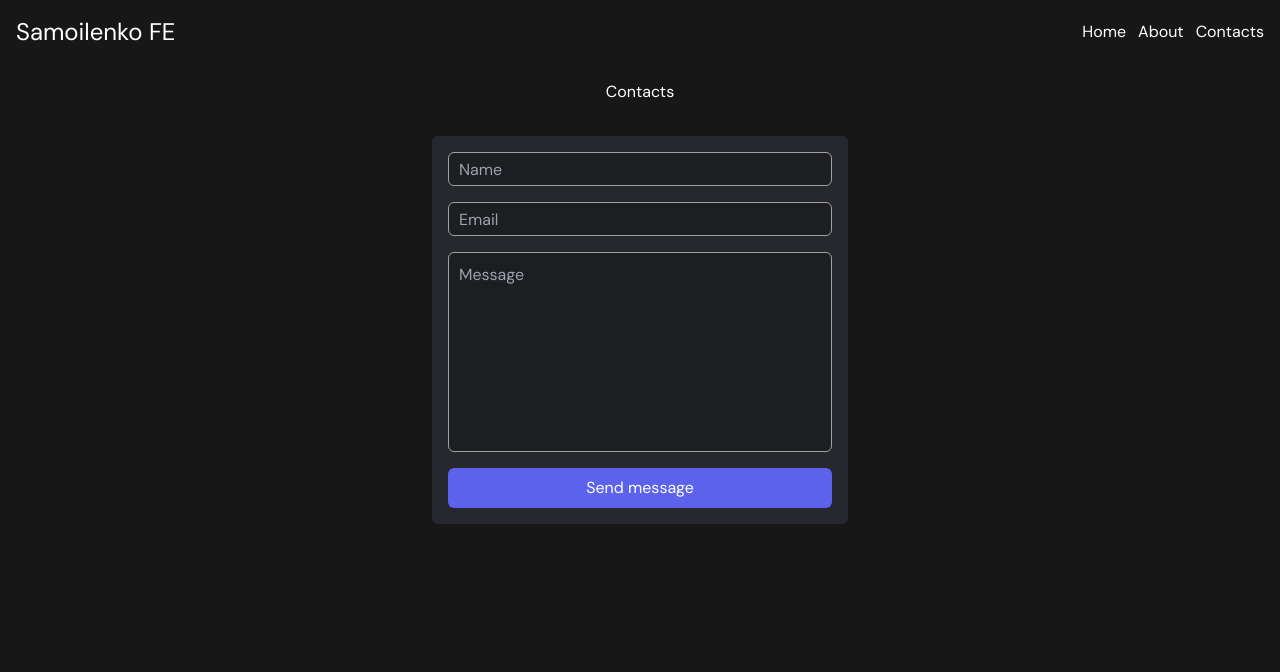
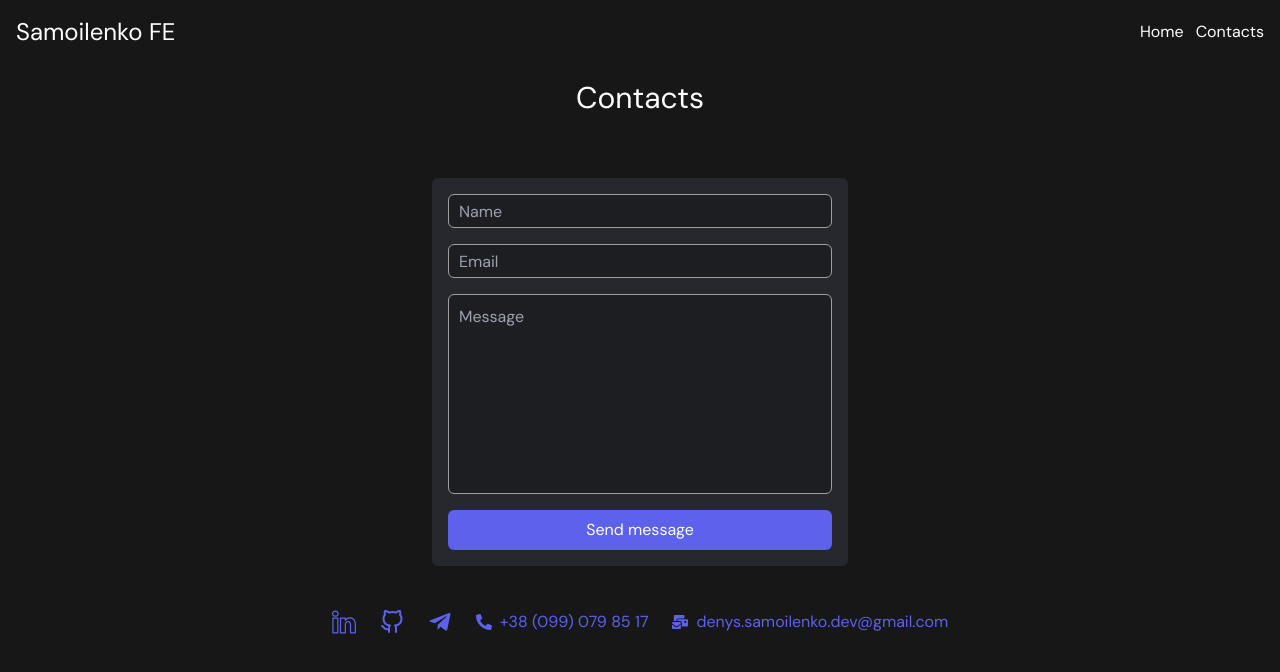
Before and after one commit to Denys14Samoilenko/portfolio, a Next.js app: page /contacts in a window 1280 px wide. Shown: the top 672 px of the page. Built offline with nearby package versions, Linux system fonts and the light colour scheme.

Commit message:
feat add contacts, skills and animations

```diff
--- a/app/about/page.tsx
+++ /dev/null
@@ -1,37 +0,0 @@
-'use client';
-import { motion } from 'framer-motion';
-const About = () => {
-	return (
-		<main className="flex flex-col items-center p-4 overflow-hidden">
-			<div className="flex flex-col gap-8 pb-10 md:pb-[20px] ">
-				<motion.p initial={{ y: -300 }} animate={{ y: 0 }}>
-					I am highly enthusiastic about the Full-stack Developer position
-					within your esteemed company. In today`s digital landscape, the role
-					of a Full-stack developer is indispensable, as virtually every
-					application and website undergoes modernization and digitization. The
-					prospect of breaking away from conventional norms and crafting
-					innovative solutions truly excites me. Thus, I am keen to join your
-					dynamic development team, confident that my skill set will contribute
-					significantly to the company`s project successes. My technical
-					proficiencies encompass a wide array of technologies, including:
-					Working with HTML, CSS, SCSS, JS, TS, React, NodeJS, Express .More
-					than 500 hours of coding. Solving more than 200 algorithmic problems
-					Carrying out more than 170 development tasks such as websites,
-					functions and web applications on React using RESTful API and with
-					Backend, NodeJS with Express, DB on SQL. I have theoretical knowledge
-					in the field of Manual QA, and experience in compiling bug reports.
-					Additionally, my previous role as a sales manager has equipped me with
-					excellent communication skills, an invaluable asset for effective
-					collaboration within a team. For a more comprehensive overview of my
-					qualifications, please refer to my attached CV. Thank you for
-					considering my application. I am eager to undertake any test task and
-					welcome the opportunity for an interview, where we can delve into
-					further details and I can showcase my development skills. Wishing you
-					a productive day ahead!
-				</motion.p>
-			</div>
-		</main>
-	);
-};
-
-export default About;
--- a/app/contacts/page.tsx
+++ b/app/contacts/page.tsx
@@ -2,6 +2,39 @@
 import { motion } from 'framer-motion';
 import { FieldValues, SubmitHandler, useForm } from 'react-hook-form';
 import emailjs from '@emailjs/browser';
+import Title from '@/components/Title';
+import Link from 'next/link';
+import { SlSocialLinkedin } from 'react-icons/sl';
+import { FiGithub } from 'react-icons/fi';
+import { FaTelegramPlane, FaPhoneAlt, FaMailBulk } from 'react-icons/fa';
+import { Bounce, ToastContainer, toast } from 'react-toastify';
+import 'react-toastify/dist/ReactToastify.css';
+
+const successToast = (msg: string) =>
+	toast.success(msg, {
+		position: 'top-right',
+		autoClose: 4000,
+		hideProgressBar: false,
+		closeOnClick: true,
+		pauseOnHover: true,
+		draggable: true,
+		progress: undefined,
+		theme: 'dark',
+		transition: Bounce,
+	});
+
+const erroroToast = (msg: string) =>
+	toast.error(msg, {
+		position: 'top-right',
+		autoClose: 4000,
+		hideProgressBar: false,
+		closeOnClick: true,
+		pauseOnHover: true,
+		draggable: true,
+		progress: undefined,
+		theme: 'dark',
+		transition: Bounce,
+	});
 
 const Contacts = () => {
 	const {
@@ -21,26 +54,20 @@ const Contacts = () => {
 			);
 
 			if (response.status === 200) {
+				successToast('Your message sent, thank you!');
 				reset();
-				console.log('Email sent successfully');
-			} else {
-				console.error('Failed to send email');
 			}
 		} catch (error) {
-			console.error('Error sending email:', error);
+			erroroToast(
+				'An error has occurred, please try again later or use my contacts!'
+			);
 		}
 	};
 
 	return (
-		<main className="flex flex-col items-center p-4 overflow-hidden">
-			<div className="flex flex-col gap-8 pb-10 md:pb-[20px] w-1/2 md:w-1/3">
-				<motion.h1
-					initial={{ y: -300 }}
-					animate={{ y: 0 }}
-					className="text-center"
-				>
-					Contacts
-				</motion.h1>
+		<main className="flex flex-col items-center p-4 overflow-hidden gap-6">
+			<div className="flex flex-col text-center gap-8 pb-10 md:pb-[20px] w-1/2 md:w-1/3">
+				<Title msg="Contacts" />
 				<motion.form
 					initial={{ opacity: 0, scale: 0.5 }}
 					animate={{ opacity: 1, scale: 1 }}
@@ -105,6 +132,42 @@ const Contacts = () => {
 					</button>
 				</motion.form>
 			</div>
+			<motion.div
+				className="flex gap-6 items-center"
+				initial={{ opacity: 0, scale: 0.5 }}
+				animate={{ opacity: 1, scale: 1 }}
+				transition={{ duration: 0.5 }}
+			>
+				<Link
+					href="https://www.linkedin.com/in/denys-samoilenko-4a3664119/"
+					target="_blank"
+				>
+					<SlSocialLinkedin className="text-[#5C62EC] text-2xl hover:text-white duration-500" />
+				</Link>
+				<Link href="https://github.com/Denys14Samoilenko" target="_blank">
+					<FiGithub className="text-[#5C62EC] text-2xl hover:text-white duration-500" />
+				</Link>
+				<Link href="https://t.me/samoilenko14" target="_blank">
+					<FaTelegramPlane className="text-[#5C62EC] text-2xl hover:text-white duration-500" />
+				</Link>
+				<Link
+					href="tel:+380990798517"
+					target="_blank"
+					className="flex items-center gap-2 text-[#5C62EC] text-base hover:text-white duration-500"
+				>
+					<FaPhoneAlt />
+					<span>+38 (099) 079 85 17</span>
+				</Link>
+				<Link
+					href="mailto:denys.samoilenko.dev@gmail.com"
+					target="_blank"
+					className="flex items-center gap-2 text-[#5C62EC] text-base hover:text-white duration-500"
+				>
+					<FaMailBulk />
+					<span>denys.samoilenko.dev@gmail.com</span>
+				</Link>
+			</motion.div>
+			<ToastContainer />
 		</main>
 	);
 };
--- a/app/page.tsx
+++ b/app/page.tsx
@@ -1,13 +1,16 @@
 import Card from '@/components/Card';
 import Hero from '@/components/Hero';
 import Projects from '@/components/Projects';
+import Skills from '@/components/Skills';
+import 'react-toastify/dist/ReactToastify.css';
 
 const Home = async () => {
 	return (
 		<main className="flex flex-col items-center p-4 overflow-hidden">
-			<div className="flex flex-col gap-8 pb-10 md:pb-[20px] ">
-				<Hero  />
+			<div className="flex flex-col items-center gap-8 pb-10 md:pb-[20px] ">
+				<Hero />
 				<Card />
+				<Skills />
 			</div>
 			<Projects />
 		</main>
--- a/components/Card.tsx
+++ b/components/Card.tsx
@@ -1,13 +1,13 @@
 'use client';
 import Image from 'next/image';
-import Link from 'next/link';
 import { motion } from 'framer-motion';
+import Title from './Title';
 
 const Card = () => {
 	return (
 		<>
 			<motion.section
-				className="flex flex-col md:flex-row gap-5 items-center bg-[#1C1E22]
+				className="flex flex-col  md:flex-row gap-5 items-center bg-[#1C1E22]
       p-8 rounded-xl max-w-[800px] hover:shadow-md hover:shadow-[#5C62EC] transition-shadow duration-500 overflow-hidden"
 				initial={{ opacity: 0 }}
 				animate={{ opacity: 1 }}
@@ -33,7 +33,7 @@ const Card = () => {
 					animate={{ x: 0, opacity: 1 }}
 					transition={{ delay: 0.6 }}
 				>
-					<h2 className="text-3xl">About me</h2>
+					<Title msg="About me" />
 					<p>
 						After experimenting with various programming languages, I made the
 						decision to specialize in Front-end development. I appreciate the
@@ -43,25 +43,8 @@ const Card = () => {
 						experiences. I am highly organized, punctual, and a responsible
 						individual.
 					</p>
-					<Link
-						href="/about"
-						className="flex gap-2 items-center bg-[#5C62EC] px-3 py-2 rounded-md hover:bg-white hover:text-[#5C62EC] hover:border-[#5C62EC] transition-colors duration-500 after:content-['→']"
-					>
-						More about me
-					</Link>
 				</motion.div>
 			</motion.section>
-
-			{/* <span
-				className="absolute bottom-5 animate-bounce left-1/2 text-3xl hidden lg:block mx-auto cursor-pointer"
-				onClick={() => {
-					window.scrollTo({
-						top: window.innerHeight + 75,
-					});
-				}}
-			>
-				&#8595;
-			</span> */}
 		</>
 	);
 };
--- a/components/Nav.tsx
+++ b/components/Nav.tsx
@@ -1,6 +1,6 @@
 import Link from 'next/link';
 
-const navLinks: string[] = ['home', 'about', 'contacts'];
+const navLinks: string[] = ['home', 'contacts'];
 
 const Nav = () => {
 	return (
--- a/components/Projects.tsx
+++ b/components/Projects.tsx
@@ -4,6 +4,7 @@ import { Entry } from 'contentful';
 
 import Link from 'next/link';
 import Project from './Project';
+import Title from './Title';
 
 const Projects = async () => {
 	const projects = await client.getEntries<ProjectContent>({
@@ -15,7 +16,7 @@ const Projects = async () => {
 
 	return (
 		<section className=" text-3xl text-center py-10 md:py-[35px]">
-			<h2 className="mb-[40px]">My Projects</h2>
+			<Title msg="My Projects" />
 			<div className="flex flex-wrap -m-3">
 				{projectsList.map((project: any, index) => {
 					return (
--- /dev/null
+++ b/components/Skill.tsx
@@ -0,0 +1,17 @@
+'use client';
+import { motion } from 'framer-motion';
+
+const Skill = ({ title }: { title: string }) => {
+	return (
+		<motion.li
+			className="p-2 border flex flex-col items-center rounded-lg gap-3 border-[#5C62EC] text-[14px]"
+			initial={{ opacity: 0, scale: 0.5 }}
+			animate={{ opacity: 1, scale: 1 }}
+			transition={{ duration: 0.5 }}
+		>
+			{title}
+		</motion.li>
+	);
+};
+
+export default Skill;
--- /dev/null
+++ b/components/Skills.tsx
@@ -0,0 +1,28 @@
+import client from '@/contentful';
+import { SkillsContent } from '@/types/SkillType';
+import { Entry } from 'contentful';
+import Skill from './Skill';
+import Title from './Title';
+
+const Skills = async () => {
+	const skills = await client.getEntries<SkillsContent>({
+		content_type: 'skills',
+	});
+
+	const skillsList: Entry<SkillsContent>[] = skills.items[0].fields.skills;
+
+	return (
+		<section className=" text-3xl text-center py-10 md:py-[35px]">
+			<Title msg="My skills" />
+			<div className="flex ">
+				<ul className="flex items-center justify-center gap-2 flex-wrap ">
+					{skillsList.map(({id,title}: any) => (
+						<Skill key={id} title={ title} />
+					))}
+				</ul>
+			</div>
+		</section>
+	);
+};
+
+export default Skills;
--- /dev/null
+++ b/components/Title.tsx
@@ -0,0 +1,17 @@
+'use client';
+import { motion } from 'framer-motion';
+
+const Title = ({ msg }: { msg: string }) => {
+	return (
+		<motion.h2
+			className="mb-[30px] text-3xl"
+			initial={{ opacity: 0, scale: 0.5 }}
+			animate={{ opacity: 1, scale: 1 }}
+			transition={{ duration: 0.5 }}
+		>
+			{msg}
+		</motion.h2>
+	);
+};
+
+export default Title;
--- a/package.json
+++ b/package.json
@@ -16,7 +16,8 @@
     "react": "^18",
     "react-dom": "^18",
     "react-hook-form": "^7.51.4",
-    "react-icons": "^5.0.1"
+    "react-icons": "^5.0.1",
+    "react-toastify": "^10.0.5"
   },
   "devDependencies": {
     "@types/node": "^20",
--- /dev/null
+++ b/types/SkillType.ts
@@ -0,0 +1,11 @@
+import * as contentful from 'contentful';
+
+export interface SkillsContent {
+	contentTypeId: 'skills';
+	fields: {
+		skills: {
+			id: contentful.EntryFieldTypes.Number;
+			title: contentful.EntryFieldTypes.Text;
+		};
+	};
+}
```
Also changed, not shown: types/Project.ts (line endings or trailing spaces), 1 other file (tests, documents, lock files or other folders).
